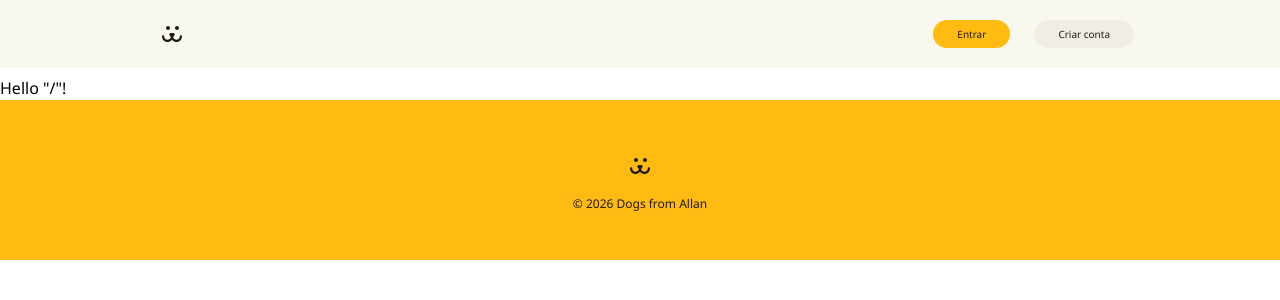
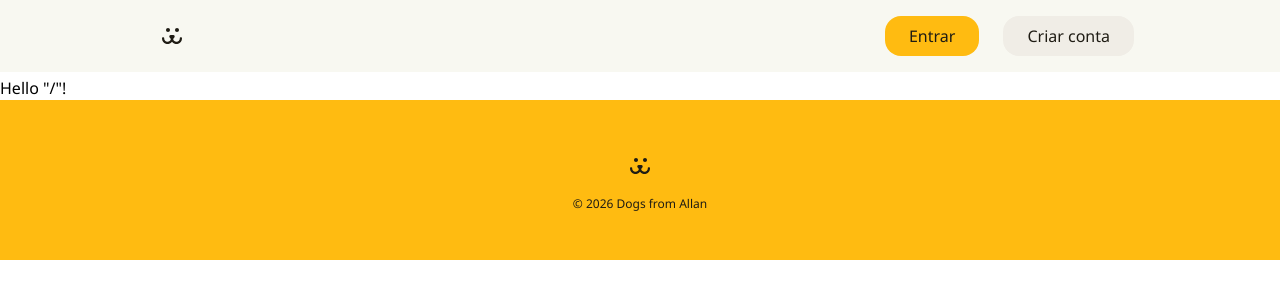
Before and after one commit to allangdasilva/react-dogs, a React (Vite) app: page / in a window 1280 px wide. Shown: the top 300 px of the page. Built offline with nearby package versions, Linux system fonts and the light colour scheme.

Commit message:
fix: corrige estilo do AnchoRouter

```diff
--- a/src/components/AnchorRouter.tsx
+++ b/src/components/AnchorRouter.tsx
@@ -12,7 +12,7 @@ const AnchorRouter = ({ children, className, ...props }: AnchorProps) => {
     <Link
       {...props}
       className={clsx(
-        "flex flex-col items-center px-4 py-2 font-anchor-base font-medium rounded-base whitespace-nowrap transition-colors ease-in",
+        "flex flex-col items-center px-4 py-2 rounded-base whitespace-nowrap transition-colors ease-in",
         className,
       )}
     >
```
